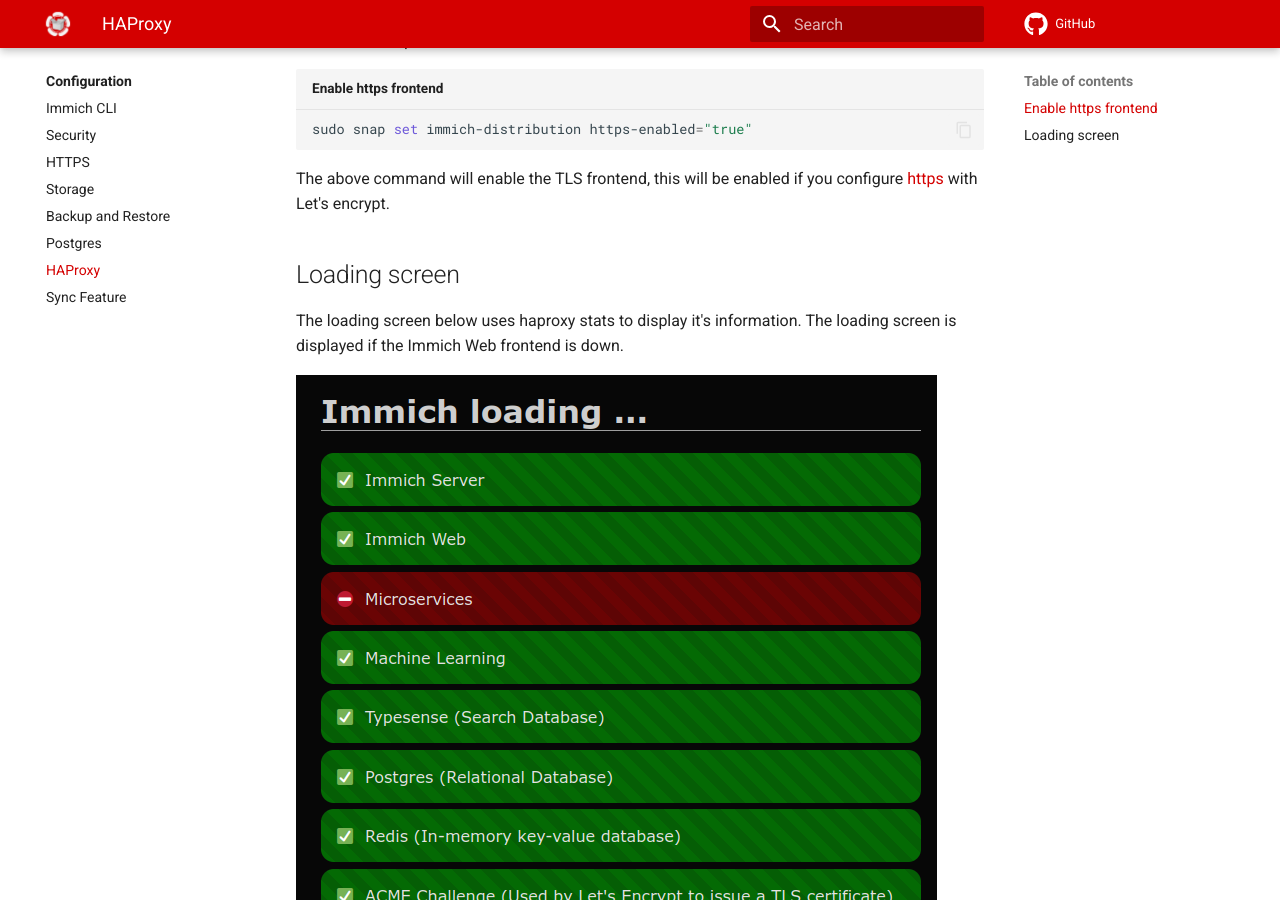
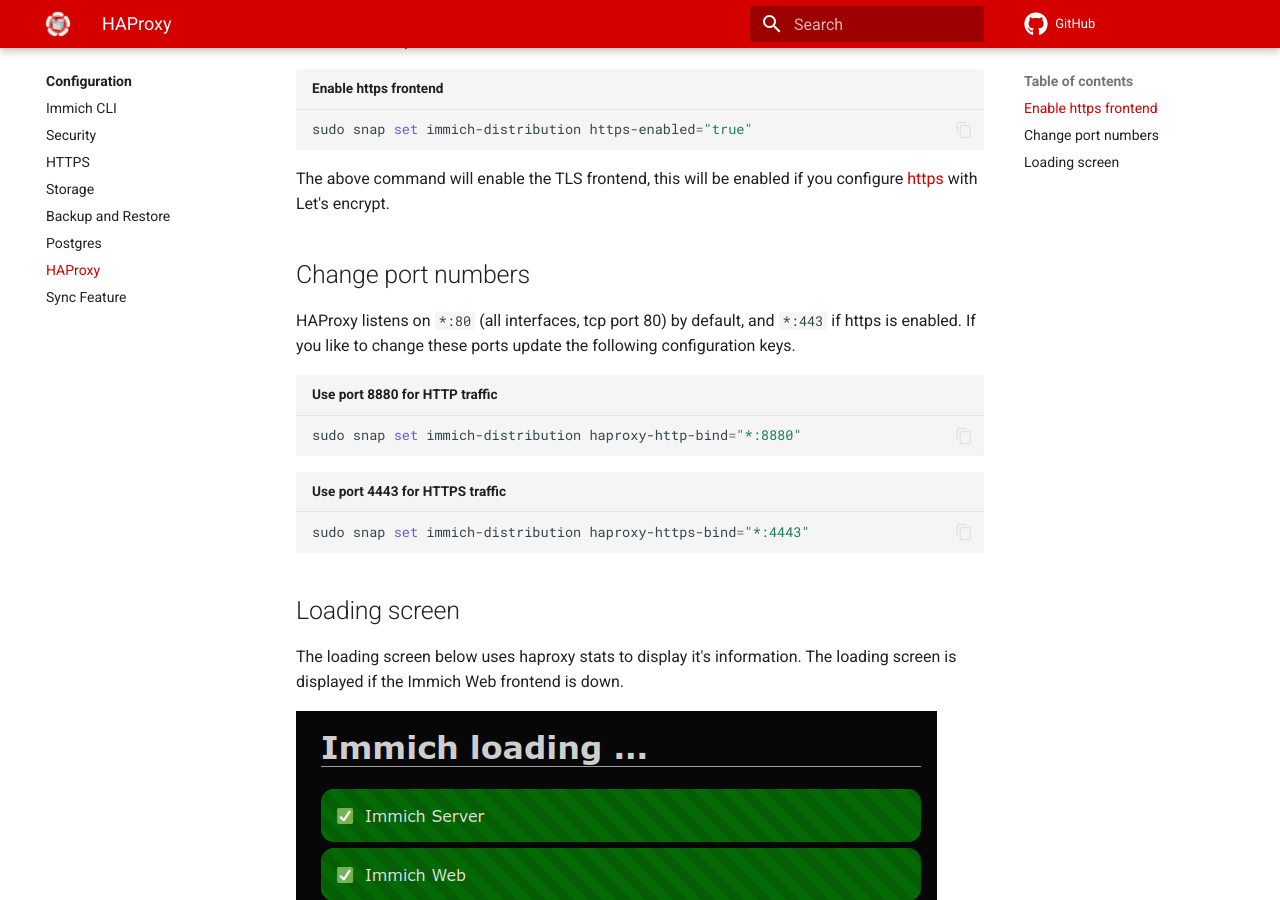
Before and after one commit to nsg/immich-distribution, an MkDocs documentation site: the page built from docs/docs/configuration/haproxy.md, in a window 1280 px wide and 900 px high, scrolled down 301 px. Built offline with MkDocs 1.6.1 and Material for MkDocs 9.7.7, drawn with Linux system fonts in a browser that asks for light colours; comment, search, counter and statistics services are not loaded.

Commit message:
Make http and https ports configurable

````diff
--- a/docs/docs/configuration/haproxy.md
+++ b/docs/docs/configuration/haproxy.md
@@ -10,6 +10,18 @@
 
 The above command will enable the TLS frontend, this will be enabled if you configure [https](/configuration/https) with Let's encrypt.
 
+## Change port numbers
+
+HAProxy listens on `*:80` (all interfaces, tcp port 80) by default, and `*:443` if https is enabled. If you like to change these ports update the following configuration keys.
+
+```bash title="Use port 8880 for HTTP traffic"
+sudo snap set immich-distribution haproxy-http-bind="*:8880"
+```
+
+```bash title="Use port 4443 for HTTPS traffic"
+sudo snap set immich-distribution haproxy-https-bind="*:4443"
+```
+
 ## Loading screen
 
 The loading screen below uses haproxy stats to display it's information. The loading screen is displayed if the Immich Web frontend is down.
--- a/src/etc/haproxy.cfg
+++ b/src/etc/haproxy.cfg
@@ -7,7 +7,7 @@
   errorfile 503 "${SNAP}/etc/5xx.http"
 
 frontend http
-    bind *:80
+    bind ${HAPROXY_HTTP_BIND}
 
     use_backend acme if { path_beg /.well-known/acme-challenge/ }
     use_backend be_server if { path_beg /api }
@@ -16,7 +16,7 @@
 
 frontend https
     "${HAPROXY_HTTPS_FRONTEND_DATA}"
-    bind *:443 ssl strict-sni crt "${ACME_CONFIG_PATH}/haproxy/" alpn h2,http/1.1
+    bind ${HAPROXY_HTTP_BIND} ssl strict-sni crt "${ACME_CONFIG_PATH}/haproxy/" alpn h2,http/1.1
 
     use_backend acme if { path_beg /.well-known/acme-challenge/ }
     use_backend be_server if { path_beg /api }
````
Also changed, not shown: 2 other files.
